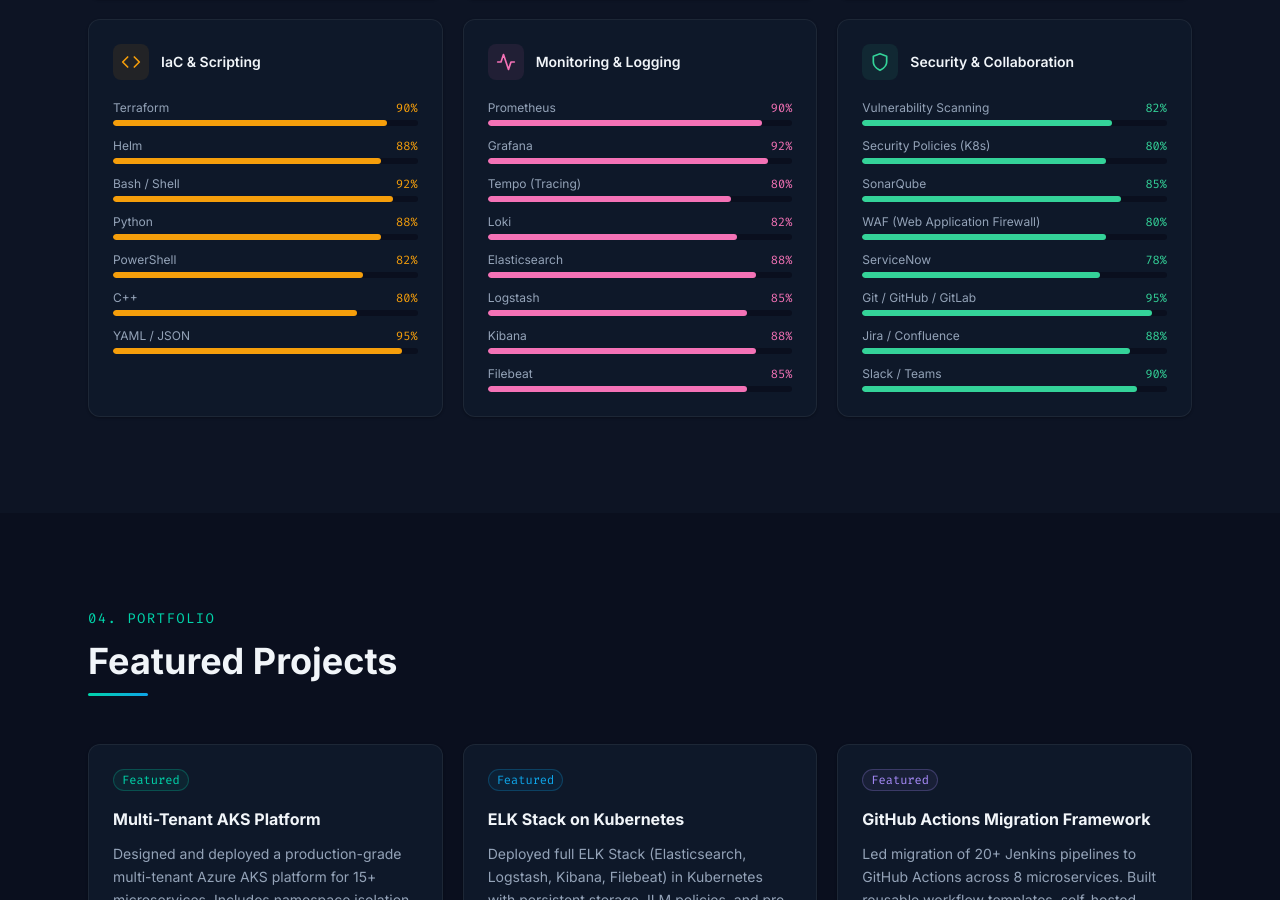
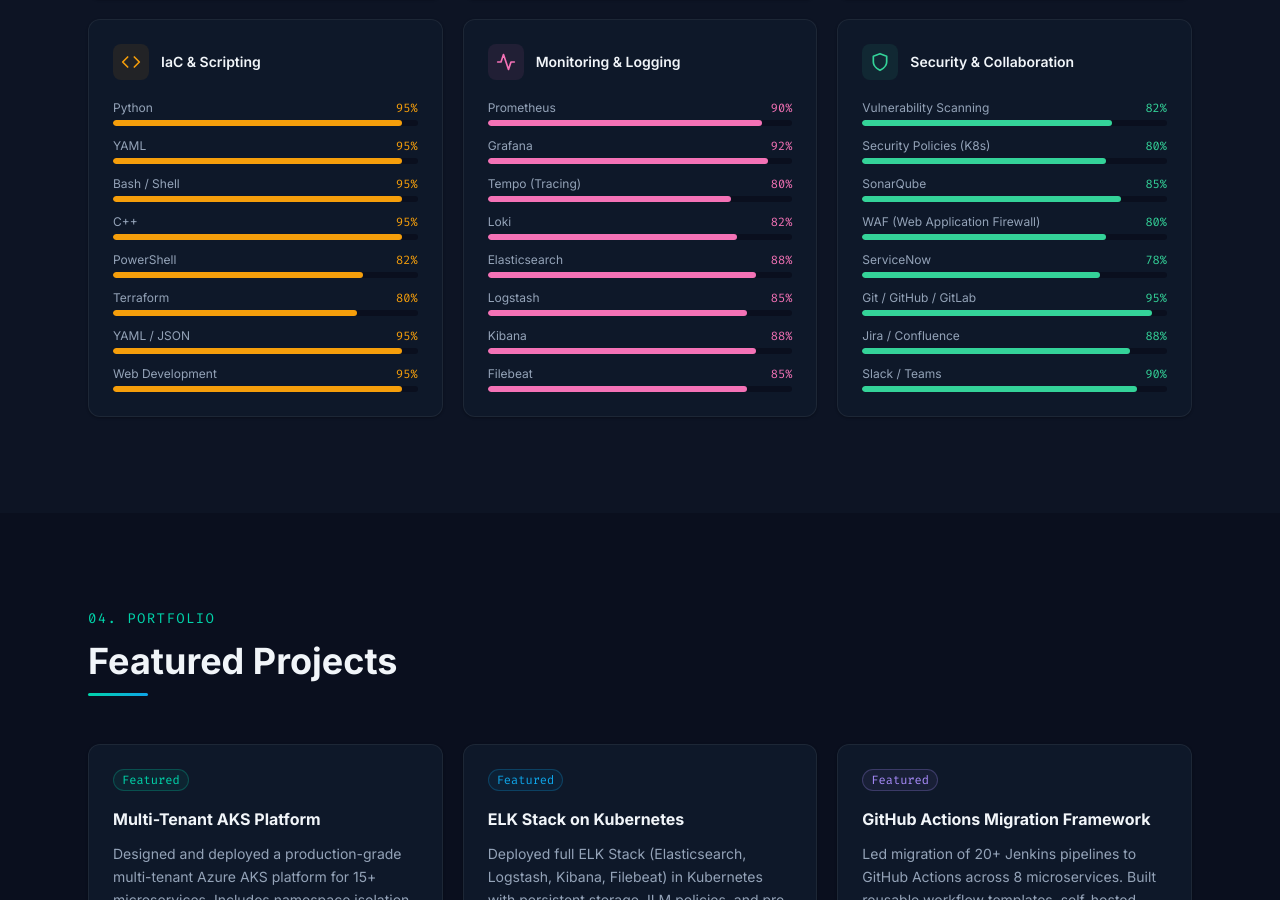
Before and after one commit to shawon100/shawon100.github.io, a React (Vite) app: page / in a window 1280 px wide. Shown: the part 4217-5117 px from the top of the page. Built offline with nearby package versions, Linux system fonts and the light colour scheme.

Commit message:
updated timeline

```diff
--- a/src/data/skills.js
+++ b/src/data/skills.js
@@ -48,13 +48,14 @@
     title: 'IaC & Scripting',
     icon: 'code',
     skills: [
-      { name: 'Terraform', level: 90 },
-      { name: 'Helm', level: 88 },
-      { name: 'Bash / Shell', level: 92 },
-      { name: 'Python', level: 88 },
+      { name: 'Python', level: 95 },
+      { name: 'YAML', level: 95 },
+      { name: 'Bash / Shell', level: 95 },
+      { name: 'C++', level: 95 },
       { name: 'PowerShell', level: 82 },
-      { name: 'C++', level: 80 },
+      { name: 'Terraform', level: 80 },
       { name: 'YAML / JSON', level: 95 },
+      { name: 'Web Development', level: 95 },
     ],
   },
   {
```
